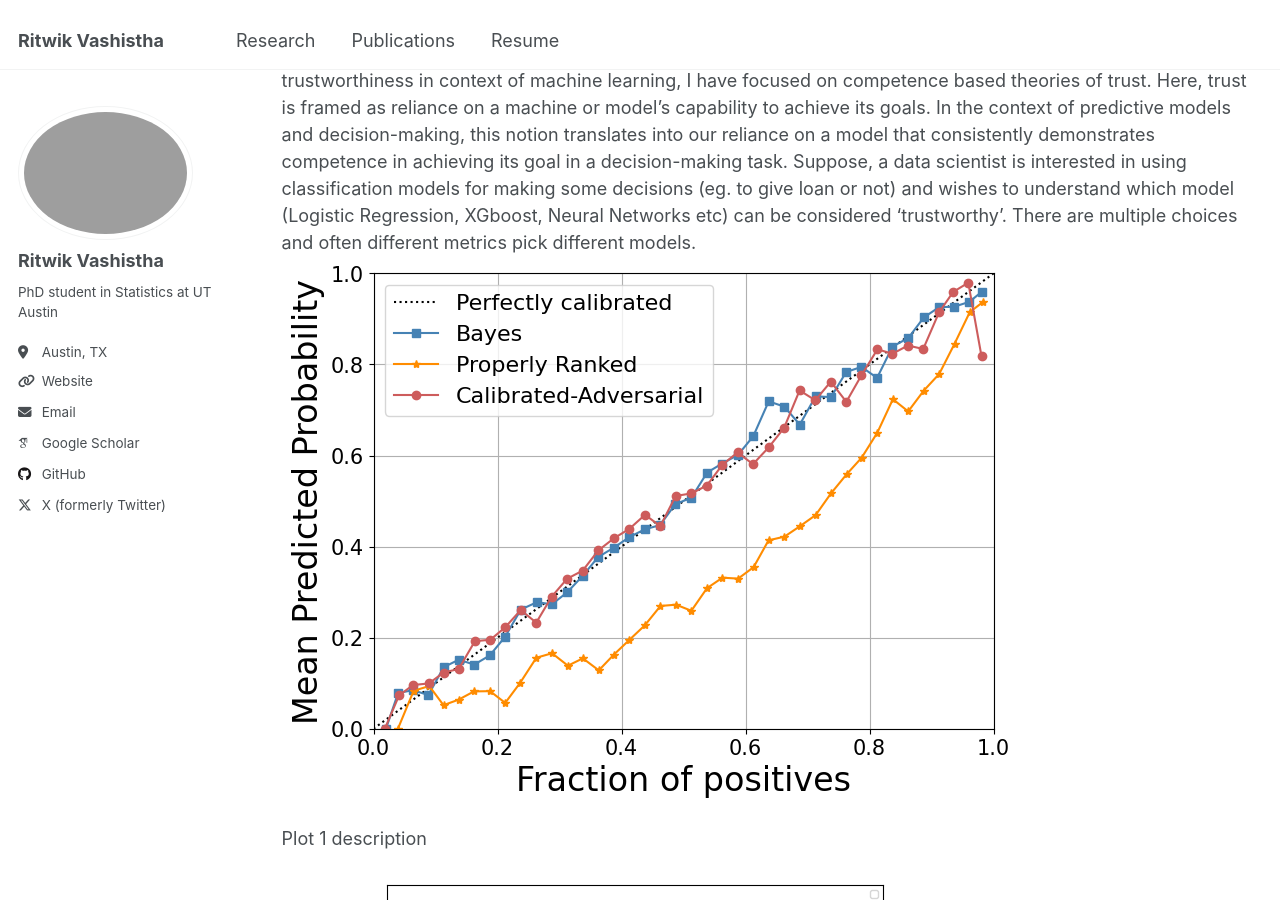
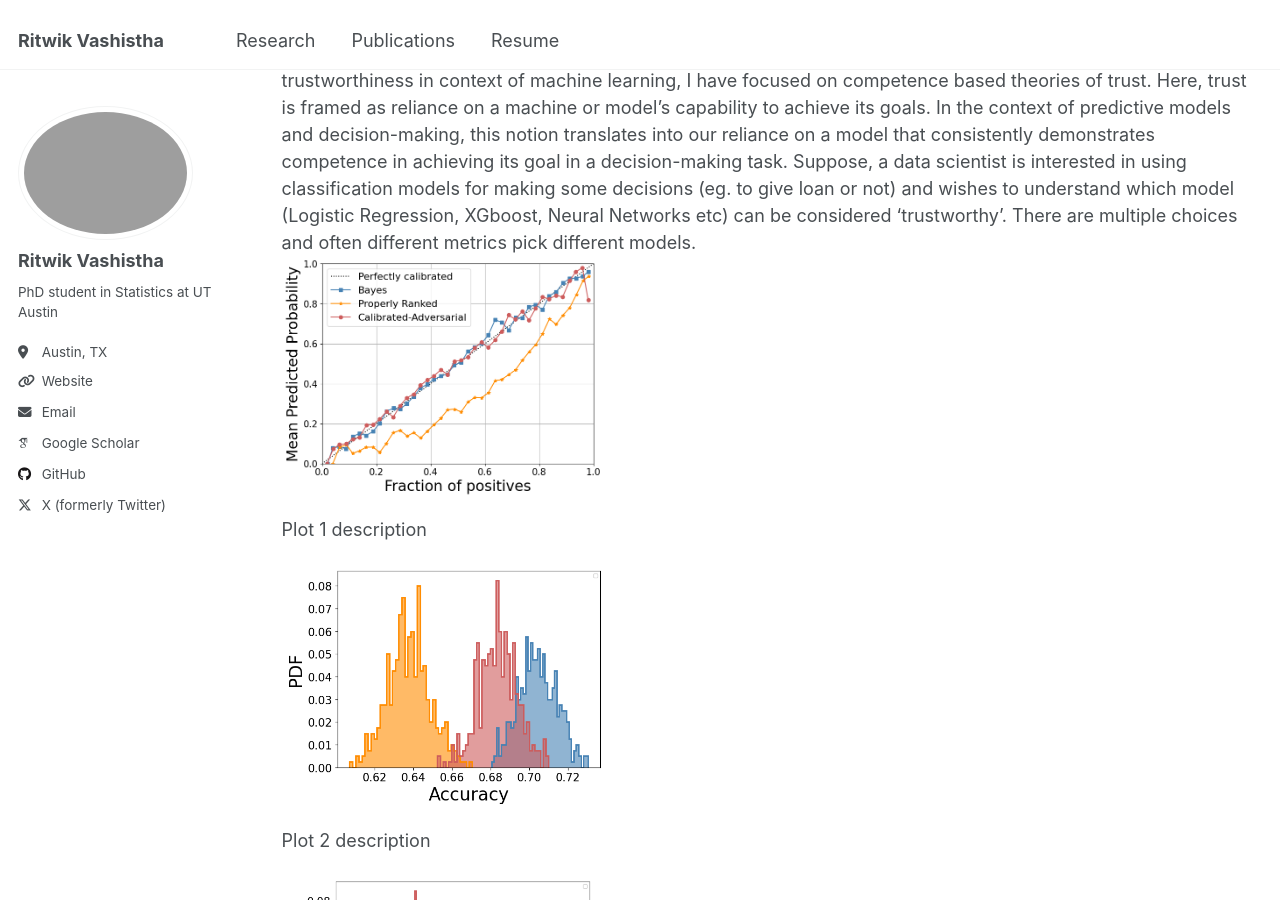
Before and after one commit to ritwikvashistha/ritwikvashistha.github.io, a Jekyll site: the page built from _pages/research.html, in a window 1280 px wide and 900 px high, scrolled down 348 px. Built offline with Jekyll 4.4.1, drawn with Linux system fonts in a browser that asks for light colours; some web fonts are replaced.

Commit message:
Update research.html

```diff
--- a/_pages/research.html
+++ b/_pages/research.html
@@ -19,21 +19,22 @@ In the context of predictive models and decision-making, this notion translates
 <!-- Plots Section -->
 <div class="plot-container">
   <div class="plot">
-    <img src="/images/calibration-plot.png" alt="Plot 1">
+    <img src="/images/calibration-plot.png" alt="Plot 1" style="max-width: 33%; height: auto;">
     <p>Plot 1 description</p>
   </div>
   <div class="plot">
-    <img src="/images/acc-score-plot.png" alt="Plot 2">
+    <img src="/images/acc-score-plot.png" alt="Plot 2" style="max-width: 33%; height: auto;">
     <p>Plot 2 description</p>
   </div>
   <div class="plot">
-    <img src="/images/brier-score-plot.png" alt="Plot 3">
+    <img src="/images/brier-score-plot.png" alt="Plot 3" style="max-width: 33%; height: auto;">
     <p>Plot 3 description</p>
   </div>
   <div class="caption">
     Common caption or description for all plots
   </div>
 </div>
+
 
 In U-trustworthiness, we develop a mathematical framework that evaluates the claim of whether “B is trustworthy to do X,” where B is a predictive classification model, and X is a subset of decision-making tasks. We show that for purpose of decision making where utility maximization is the primary goal, ‘properly-ranked’ models can be considered ‘trustworthy’ (See Theorem 2). We also show how AUC may be used as a measure of competence (See Theorem 5).
 
```
